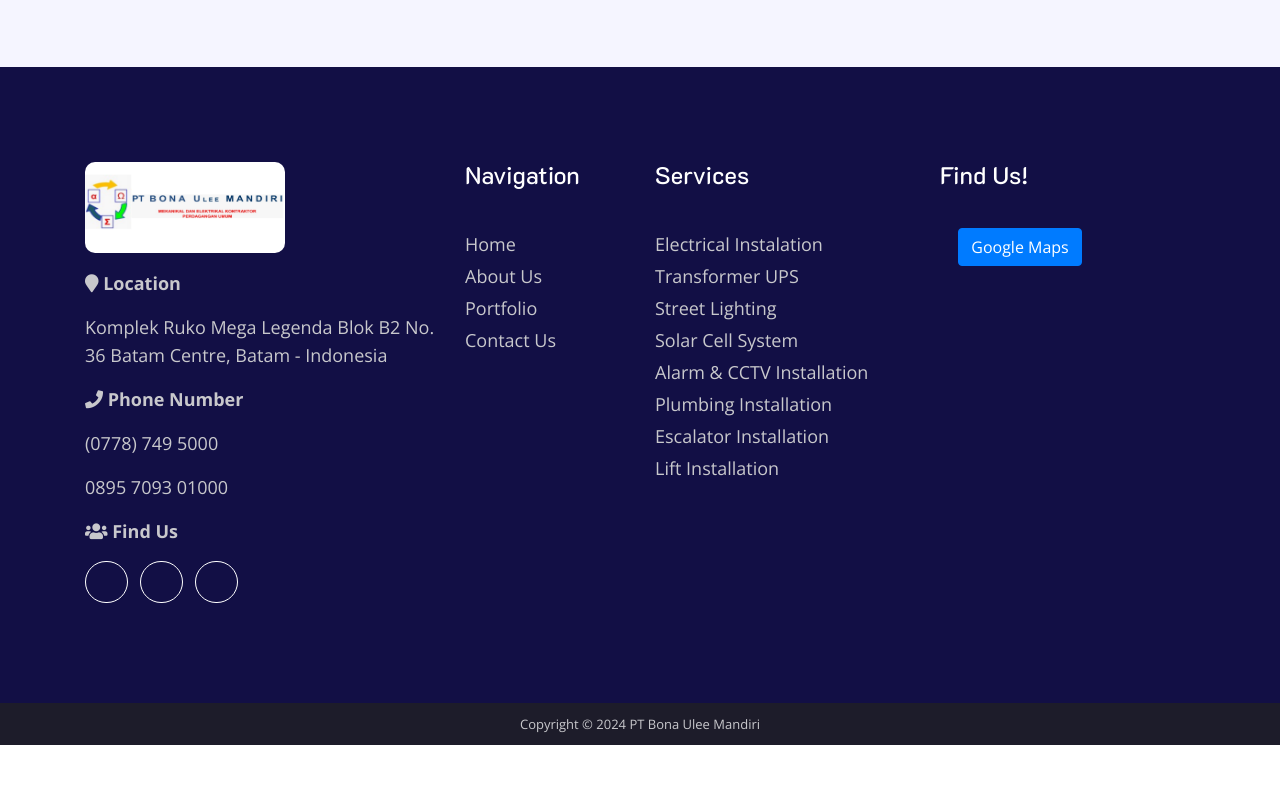
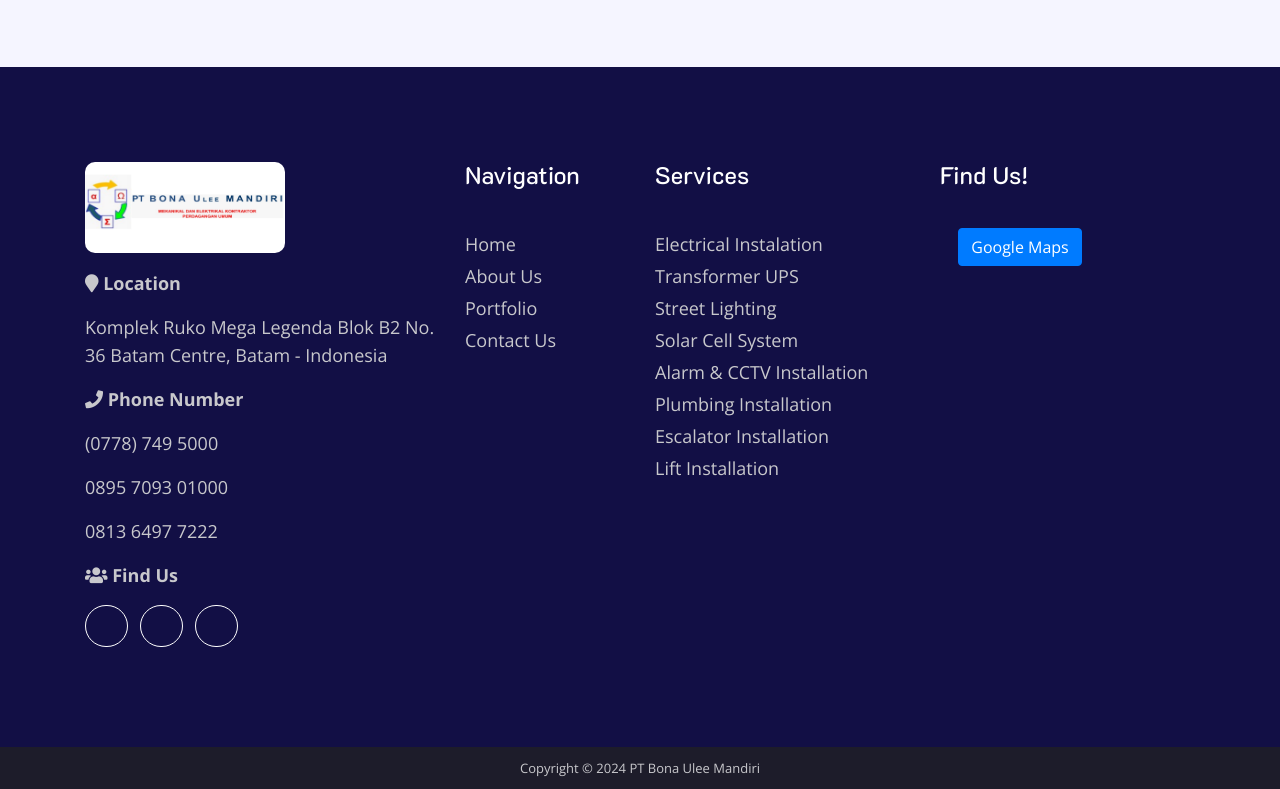
Before and after one commit to bonario10/BonaUleeMandiri, a plain HTML site: page index.html in a window 1280 px wide. Shown: the part 5200-5989 px from the top of the page. Before the commit the page ends 5945 px from the top, so only its background shows below. Drawn offline with nearby package versions, Linux system fonts and the light colour scheme; a small style sheet from the web is missing.

Commit message:
Update index.html

```diff
--- a/index.html
+++ b/index.html
@@ -450,6 +450,8 @@
                             <p><i class="fa fa-phone" aria-hidden="true"></i><strong> Phone Number</strong></p>
                             <p>(0778) 749 5000</p>
                             <p>0895 7093 01000</p>
+                            <p>0813 6497 7222</p>
+
                             <p><i class="fa fa-users" aria-hidden="true"></i><strong> Find Us</strong></p>
                             <div class="footer-social">
                                 <ul class="list-inline">
```
